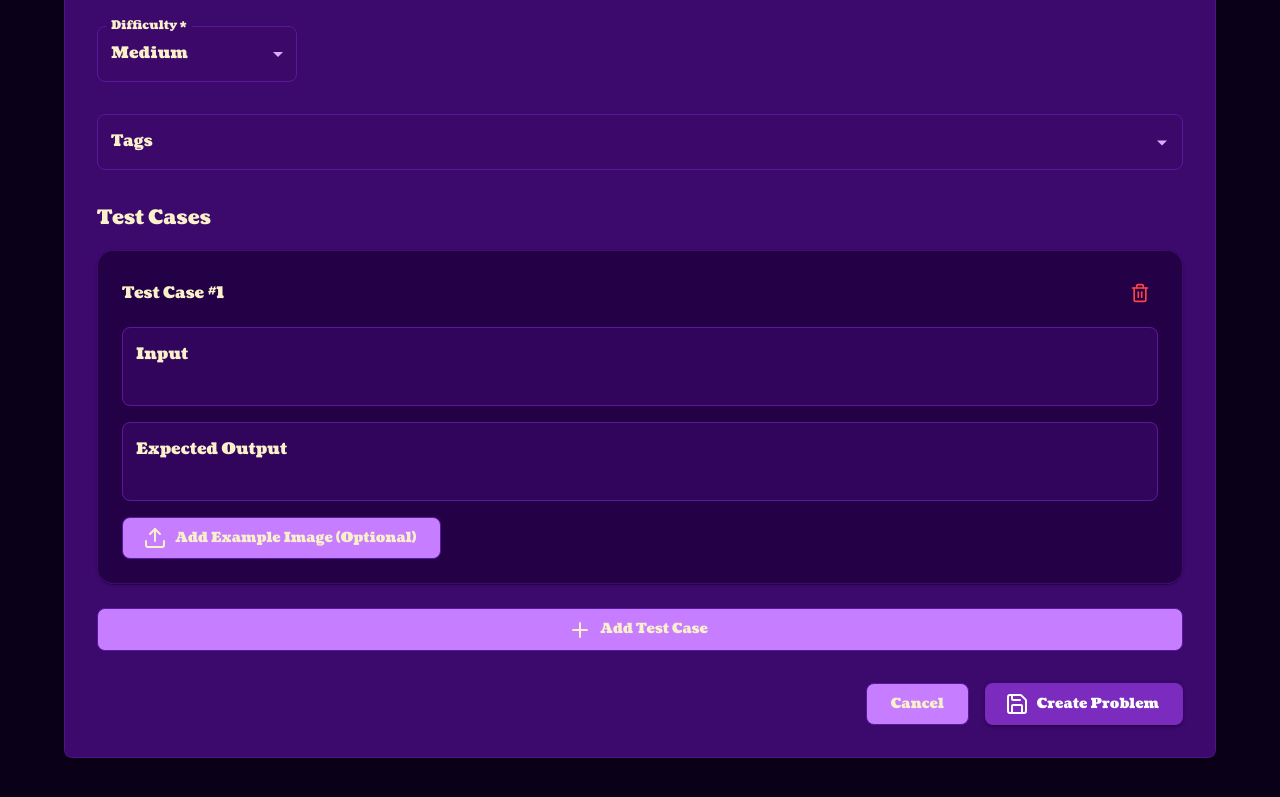
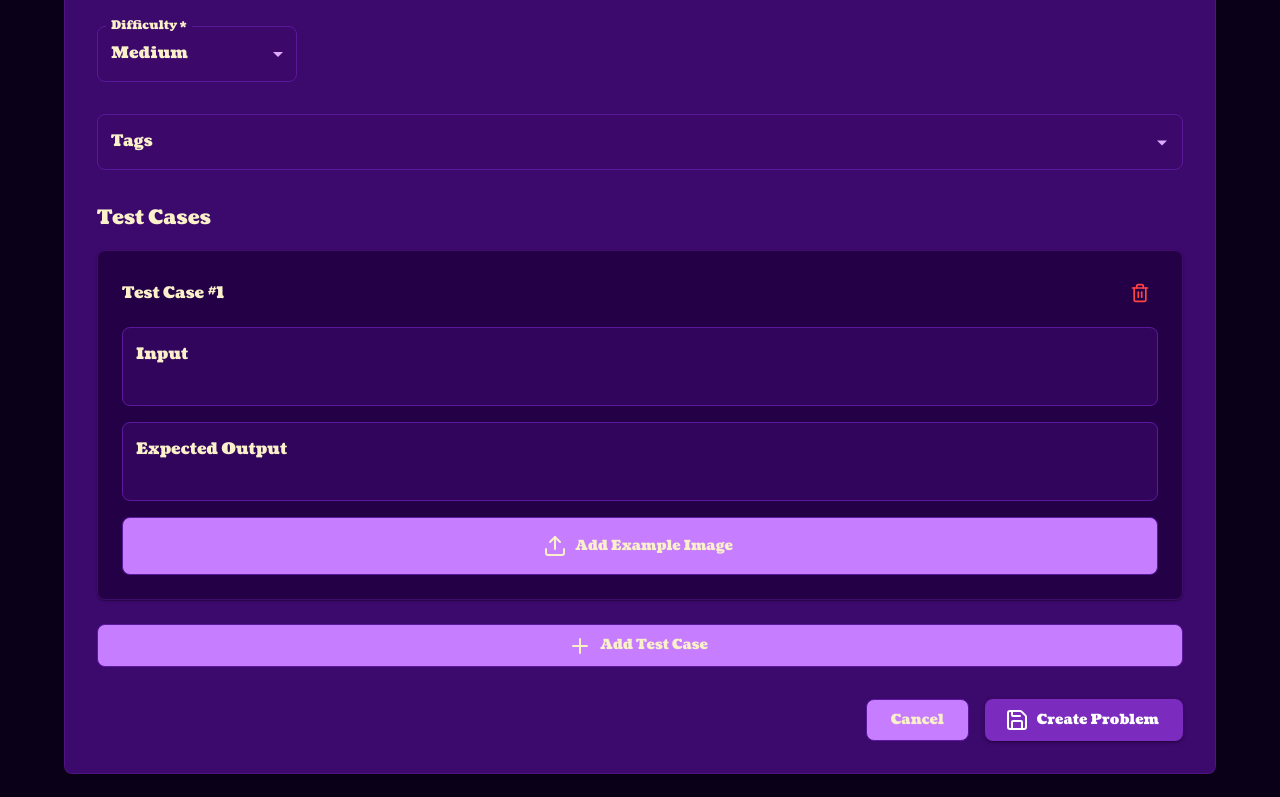
Before and after one commit to Faysoula/SyncSolve, a React (Create React App) app in the folder project/front/: page /problems/add in a window 1280 px wide. Shown: the part 532-1329 px from the top of the page. Built offline with nearby package versions, Linux system fonts and the light colour scheme.

Commit message:
fixed image upload

```diff
--- a/project/front/src/components/problem-form/TestCases.jsx
+++ b/project/front/src/components/problem-form/TestCases.jsx
@@ -3,13 +3,12 @@ import {
   Box,
   Stack,
   Card,
+  TextField,
   IconButton,
   Typography,
   Button,
 } from "@mui/material";
 import { Trash2, Upload, Image as ImageIcon } from "lucide-react";
-import { styles } from "../../utils/styles";
-import TestCaseInput from "./TestCaseInput";
 
 const TestCase = ({
   index,
@@ -19,10 +18,17 @@ const TestCase = ({
   onImageUpload,
   onImageRemove,
 }) => {
+  const imageUrl = image ? `http://localhost:3001/uploads/${image}` : null;
+
   return (
-    <Card sx={styles.testCaseCard}>
+    <Card
+      sx={{
+        bgcolor: "#240046",
+        p: 3,
+        borderRadius: 2,
+      }}
+    >
       <Stack spacing={2}>
-        {/* Test Case Header */}
         <Stack
           direction="row"
           justifyContent="space-between"
@@ -39,17 +45,22 @@ const TestCase = ({
           </IconButton>
         </Stack>
 
-        {/* Input Field */}
-        <TestCaseInput
+        <TextField
           label="Input"
           value={testCase.input}
           onChange={(e) => onTestCaseChange(index, "input", e.target.value)}
           multiline
           rows={2}
+          sx={{
+            "& .MuiOutlinedInput-root": {
+              color: "#FAF0CA",
+              "& fieldset": { borderColor: "#5A189A" },
+            },
+            "& .MuiInputLabel-root": { color: "#FAF0CA" },
+          }}
         />
 
-        {/* Expected Output Field */}
-        <TestCaseInput
+        <TextField
           label="Expected Output"
           value={testCase.expected_output}
           onChange={(e) =>
@@ -57,25 +68,60 @@ const TestCase = ({
           }
           multiline
           rows={2}
+          sx={{
+            "& .MuiOutlinedInput-root": {
+              color: "#FAF0CA",
+              "& fieldset": { borderColor: "#5A189A" },
+            },
+            "& .MuiInputLabel-root": { color: "#FAF0CA" },
+          }}
         />
 
-        {/* Image Upload Section */}
-        <Box sx={{ mt: 2 }}>
-          <Stack direction="row" spacing={2} alignItems="center">
+        {imageUrl ? (
+          <Box sx={{ position: "relative" }}>
+            <img
+              src={imageUrl}
+              alt="Test case example"
+              style={{
+                width: "100%",
+                maxHeight: "200px",
+                objectFit: "contain",
+                borderRadius: "4px",
+              }}
+            />
+            <IconButton
+              onClick={() => onImageRemove(index)}
+              sx={{
+                position: "absolute",
+                top: 8,
+                right: 8,
+                bgcolor: "rgba(0, 0, 0, 0.6)",
+                color: "#ff4444",
+                "&:hover": {
+                  bgcolor: "rgba(0, 0, 0, 0.8)",
+                },
+              }}
+            >
+              <Trash2 size={16} />
+            </IconButton>
+          </Box>
+        ) : (
           <Button
             component="label"
             variant="outlined"
-              startIcon={image ? <ImageIcon /> : <Upload />}
+            fullWidth
+            startIcon={<Upload />}
             sx={{
               color: "#FAF0CA",
               borderColor: "#5A189A",
+              p: 2,
               "&:hover": {
                 borderColor: "#7B2CBF",
                 bgcolor: "#240046",
               },
             }}
           >
-              {image ? "Change Image" : "Add Example Image (Optional)"}
+            Add Example Image
             <input
               type="file"
               hidden
@@ -83,16 +129,7 @@ const TestCase = ({
               onChange={(e) => onImageUpload(index, e.target.files[0])}
             />
           </Button>
-            {image && (
-              <IconButton
-                onClick={() => onImageRemove(index)}
-                sx={{ color: "#ff4444" }}
-              >
-                <Trash2 size={16} />
-              </IconButton>
         )}
-          </Stack>
-        </Box>
       </Stack>
     </Card>
   );
```
Lines whose indentation alone changed are shown as unchanged.
